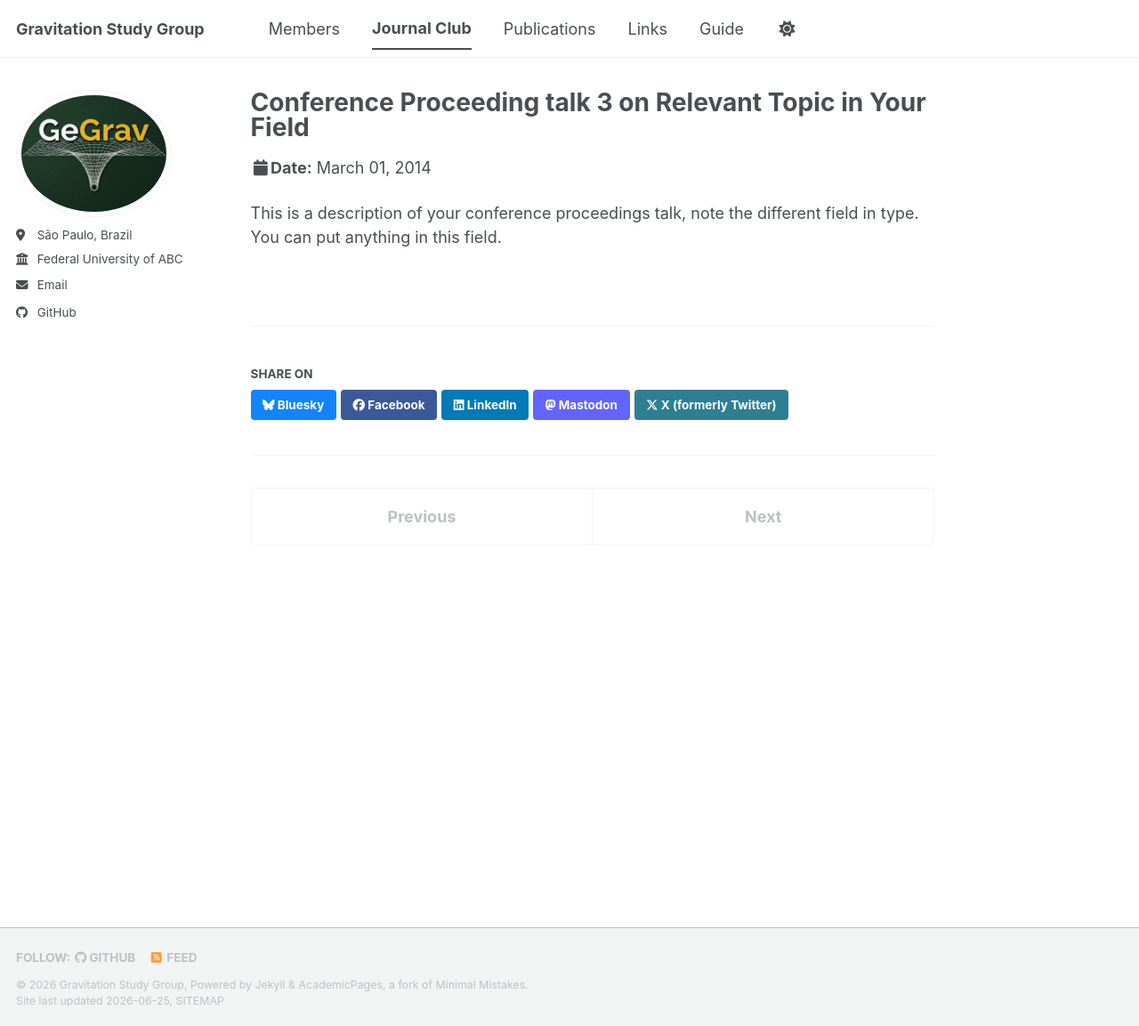
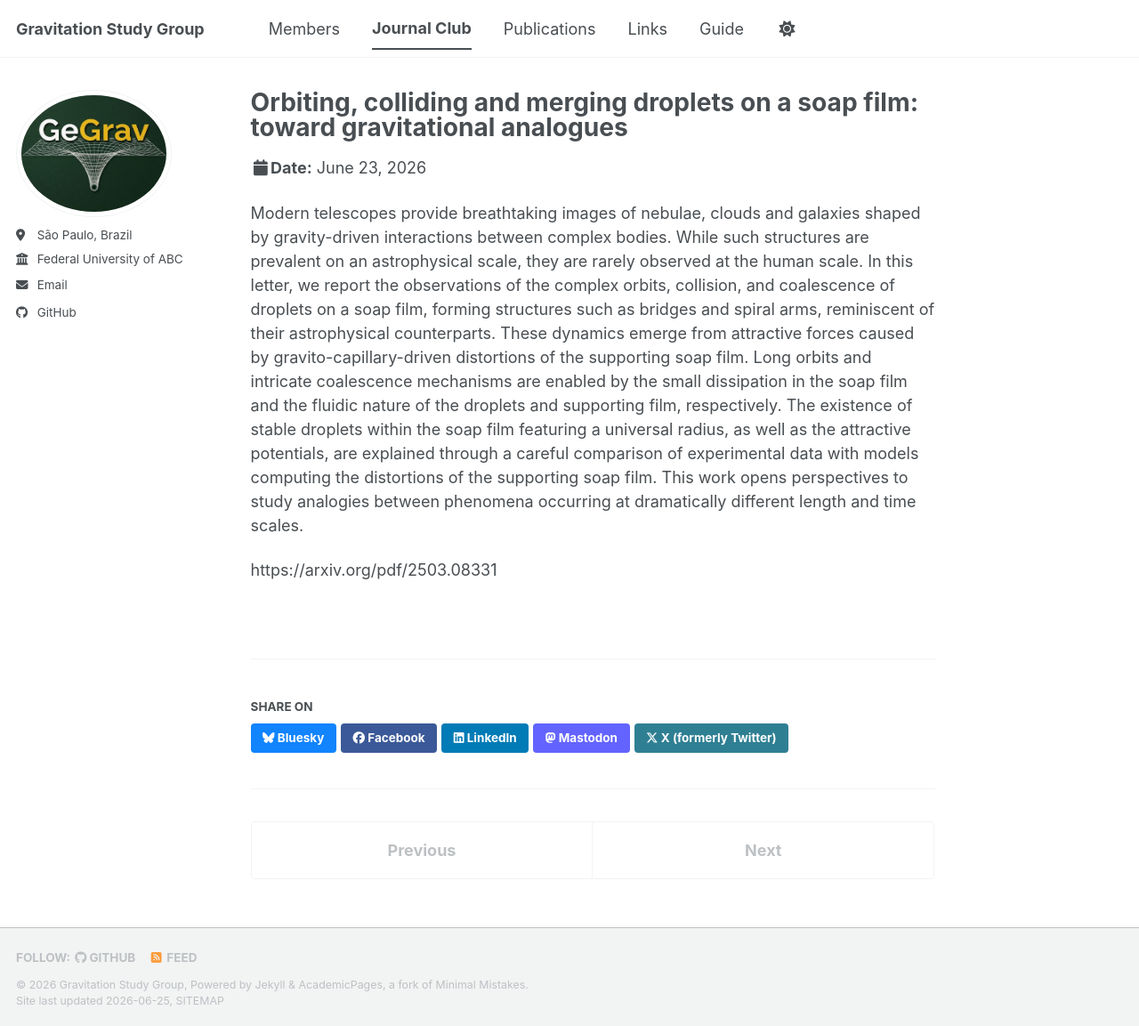
Before and after one commit to gegrav-ufabc/gegrav-ufabc.github.io, a Jekyll site: the page built from _talks/2014-03-01-talk-3.md, in a window 1280 px wide and 1153 px high. Shown: the whole window at 89% size. Built offline with Jekyll 4.4.1, drawn with Linux system fonts in a browser that asks for light colours; a style sheet for code colours, icons or effects is not loaded.

Commit message:
Update 2014-03-01-talk-3.md

```diff
--- a/_talks/2014-03-01-talk-3.md
+++ b/_talks/2014-03-01-talk-3.md
@@ -1,11 +1,24 @@
 ---
-title: "Conference Proceeding talk 3 on Relevant Topic in Your Field"
+title: "Orbiting, colliding and merging droplets on a soap film: toward gravitational
+analogues"
 collection: talks
-type: "Conference proceedings talk"
+type: "Talk"
 permalink: /talks/2014-03-01-talk-3
-venue: "Testing Institute of America 2014 Annual Conference"
-date: 2014-03-01
-location: "Los Angeles, CA, USA"
+date: 23/06/2026
+location: "UFABC, CMCC"
 ---
 
-This is a description of your conference proceedings talk, note the different field in type. You can put anything in this field.
+Modern telescopes provide breathtaking images of nebulae, clouds and galaxies shaped by
+gravity-driven interactions between complex bodies. While such structures are prevalent on an
+astrophysical scale, they are rarely observed at the human scale. In this letter, we report the
+observations of the complex orbits, collision, and coalescence of droplets on a soap film, forming
+structures such as bridges and spiral arms, reminiscent of their astrophysical counterparts. These
+dynamics emerge from attractive forces caused by gravito-capillary-driven distortions of the
+supporting soap film. Long orbits and intricate coalescence mechanisms are enabled by the small
+dissipation in the soap film and the fluidic nature of the droplets and supporting film, respectively.
+The existence of stable droplets within the soap film featuring a universal radius, as well as the
+attractive potentials, are explained through a careful comparison of experimental data with models
+computing the distortions of the supporting soap film. This work opens perspectives to study
+analogies between phenomena occurring at dramatically different length and time scales.
+
+https://arxiv.org/pdf/2503.08331
```
